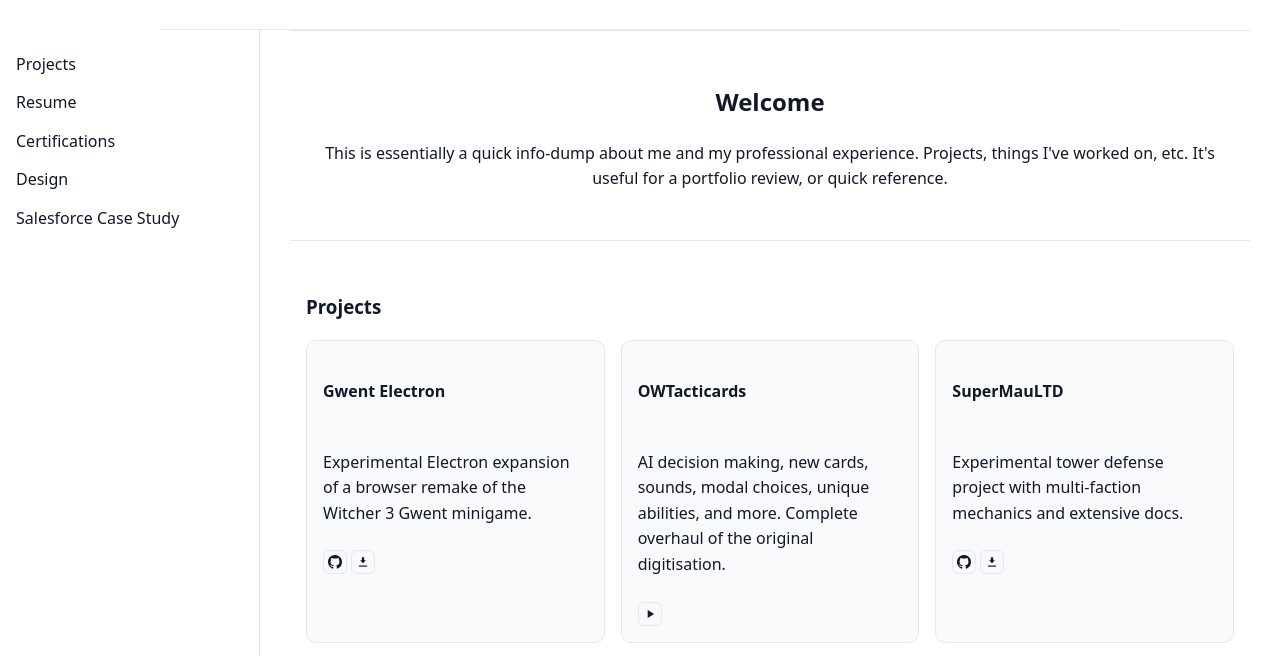
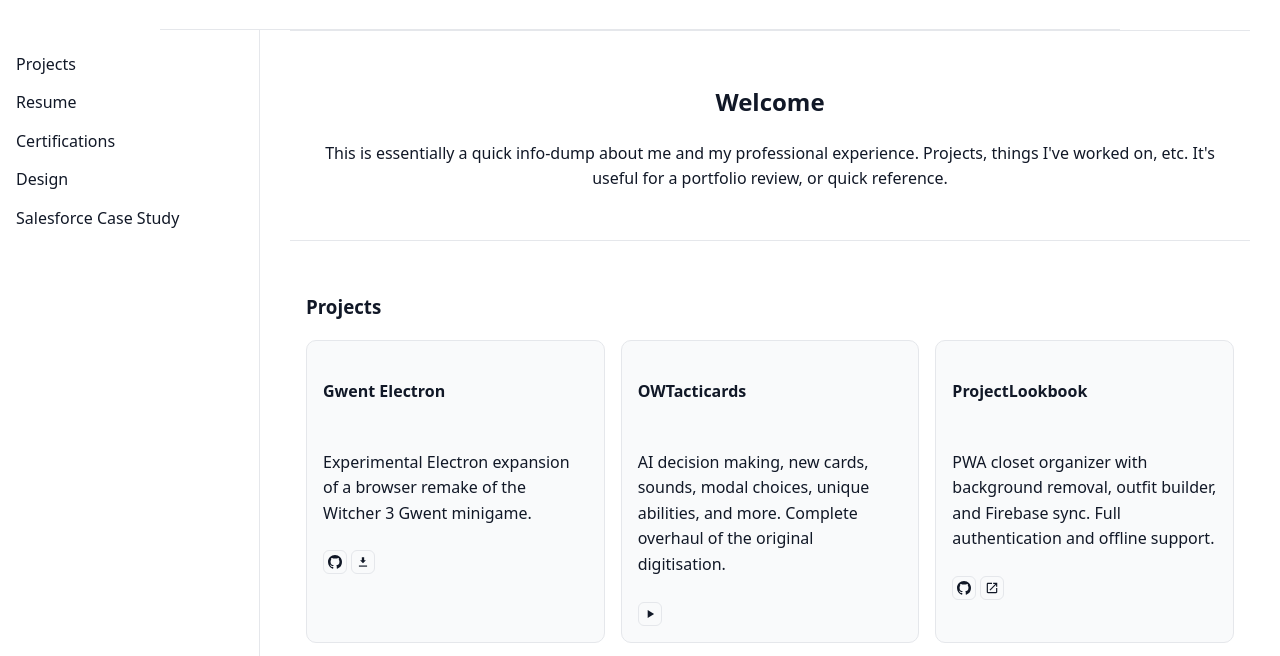
Before and after one commit to camerensmith/camerensmith, a plain HTML site: page index.html in a window 1280 px wide. Shown: the part 144-800 px from the top of the page. Drawn offline with Linux system fonts and the light colour scheme.

Commit message:
lookbook

```diff
--- a/index.html
+++ b/index.html
@@ -82,6 +82,18 @@
                     <button class="icon-button" type="button" aria-label="Play OWTacticards" onclick="window.open('https://camerensmith.github.io/owtacticards/','_blank','noopener')">
                         <svg class="icon" viewBox="0 0 24 24" aria-hidden="true"><path d="M8 5v14l11-7z"></path></svg>
                     </button>
+                </li>
+                <li class="card">
+                    <h4>ProjectLookbook</h4>
+                    <p>PWA closet organizer with background removal, outfit builder, and Firebase sync. Full authentication and offline support.</p>
+                    <div class="icon-row">
+                        <button class="icon-button" type="button" aria-label="View on GitHub" onclick="window.open('https://github.com/camerensmith/LookBook','_blank','noopener')">
+                            <svg class="icon" viewBox="0 0 16 16" aria-hidden="true"><path d="M8 0C3.58 0 0 3.58 0 8c0 3.54 2.29 6.53 5.47 7.59.4.07.55-.17.55-.38 0-.19-.01-.82-.01-1.49-2.01.37-2.53-.49-2.69-.94-.09-.23-.48-.94-.82-1.13-.28-.15-.68-.52-.01-.53.63-.01 1.08.58 1.23.82.72 1.21 1.87.87 2.33.66.07-.52.28-.87.51-1.07-1.78-.2-3.64-.89-3.64-3.95 0-.87.31-1.59.82-2.15-.08-.2-.36-1.02.08-2.12 0 0 .67-.21 2.2.82.64-.18 1.32-.27 2-.27.68 0 1.36.09 2 .27 1.53-1.04 2.2-.82 2.2-.82.44 1.1.16 1.92.08 2.12.51.56.82 1.27.82 2.15 0 3.07-1.87 3.75-3.65 3.95.29.25.54.73.54 1.48 0 1.07-.01 1.93-.01 2.2 0 .21.15.46.55.38A8.013 8.013 0 0 0 16 8c0-4.42-3.58-8-8-8z"></path></svg>
+                        </button>
+                        <button class="icon-button" type="button" aria-label="Open app" onclick="window.open('https://project-lookbook.web.app/','_blank','noopener')">
+                            <svg class="icon" viewBox="0 0 24 24" aria-hidden="true"><path d="M19 19H5V5h7V3H5c-1.11 0-2 .9-2 2v14c0 1.1.89 2 2 2h14c1.1 0 2-.9 2-2v-7h-2v7zM14 3v2h3.59l-9.83 9.83 1.41 1.41L19 6.41V10h2V3h-7z"></path></svg>
+                        </button>
+                    </div>
                 </li>
                 <li class="card">
                     <h4>SuperMauLTD</h4>
```
